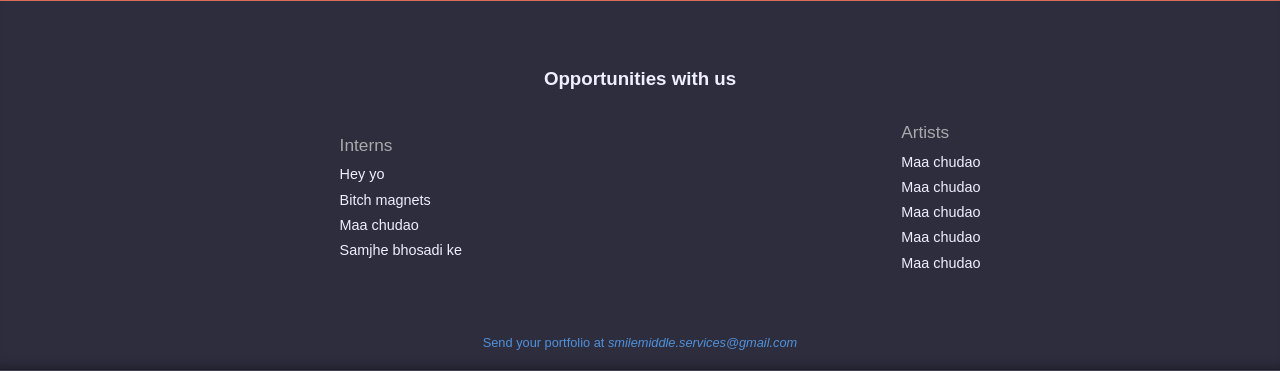
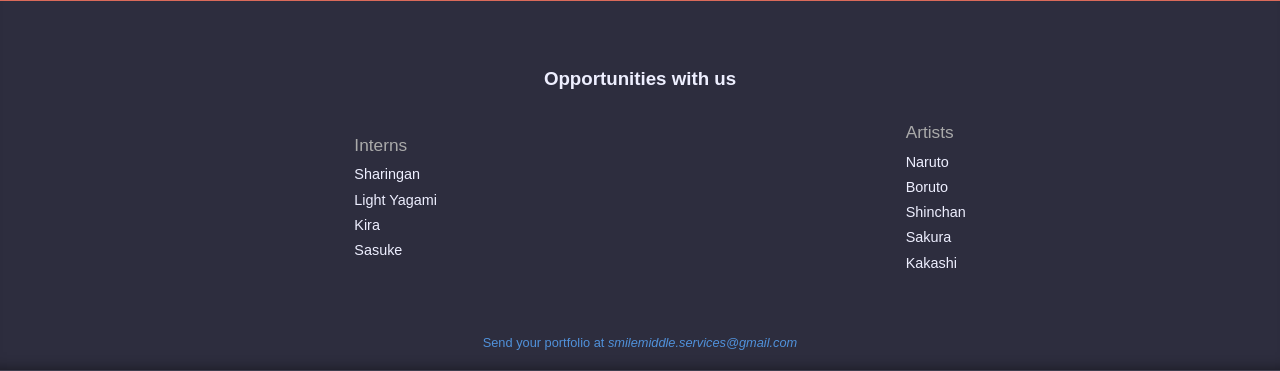
Before and after one commit to praneetmehta/smilemiddle, a PHP site: page / in a window 1280 px wide. Shown: the part 2724-3095 px from the top of the page. Run offline with PHP 8.4, Linux system fonts and the light colour scheme; data that the repository does not hold is empty.

Commit message:
Im really done

```diff
--- a/index.php
+++ b/index.php
@@ -184,18 +184,18 @@
     <h3>Opportunities with us</h3>
     <ul>
       <li class="title">Interns</li>
-      <li>Hey yo </li>
-      <li>Bitch magnets</li>
-      <li>Maa chudao</li>
-      <li>Samjhe bhosadi ke</li>
+      <li>Sharingan</li>
+      <li>Light Yagami</li>
+      <li>Kira</li>
+      <li>Sasuke</li>
     </ul>
     <ul>
       <li class="title">Artists</li>
-      <li>Maa chudao</li>
-      <li>Maa chudao</li>
-      <li>Maa chudao</li>
-      <li>Maa chudao</li>
-      <li>Maa chudao</li>
+      <li>Naruto</li>
+      <li>Boruto</li>
+      <li>Shinchan</li>
+      <li>Sakura</li>
+      <li>Kakashi</li>
     </ul>
     <span>Send your portfolio at <i>smilemiddle.services@gmail.com</i></span>
   </slide>
```
Also changed, not shown: index.html (+9 -9 lines).
